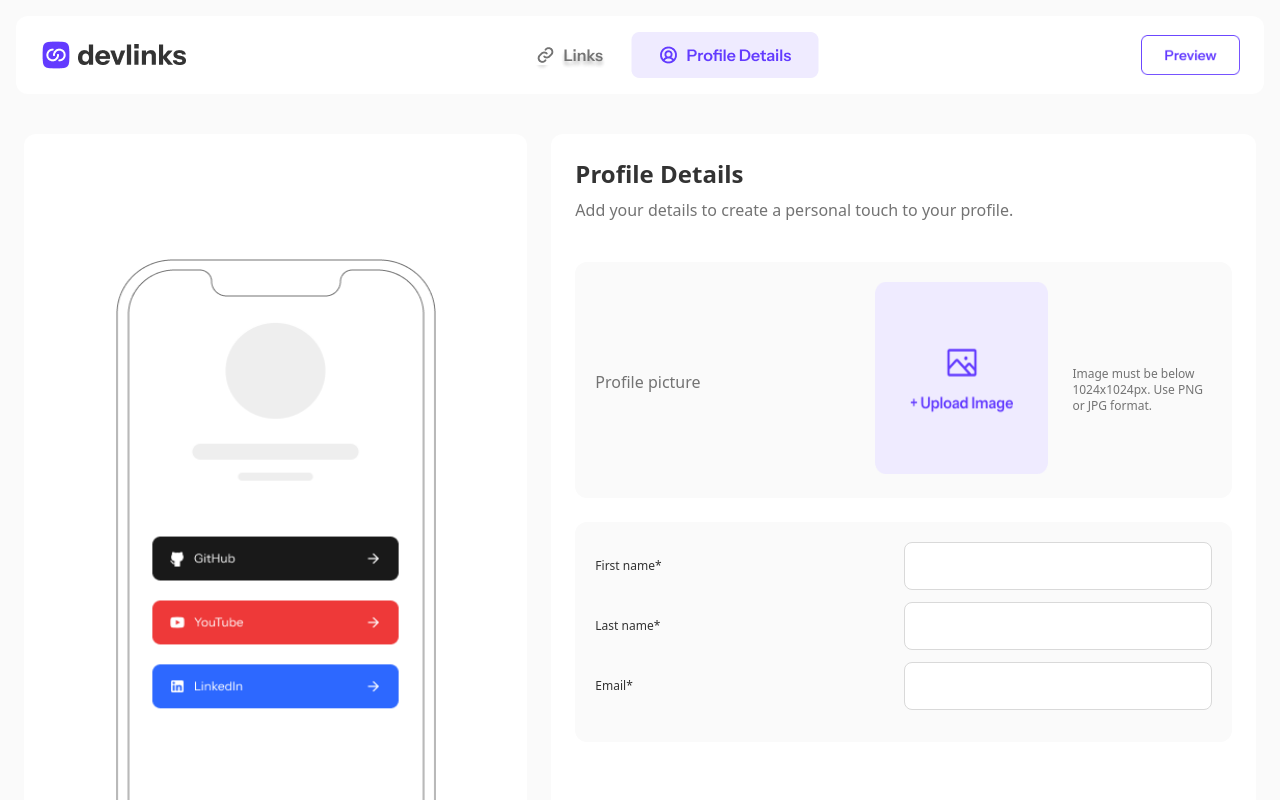
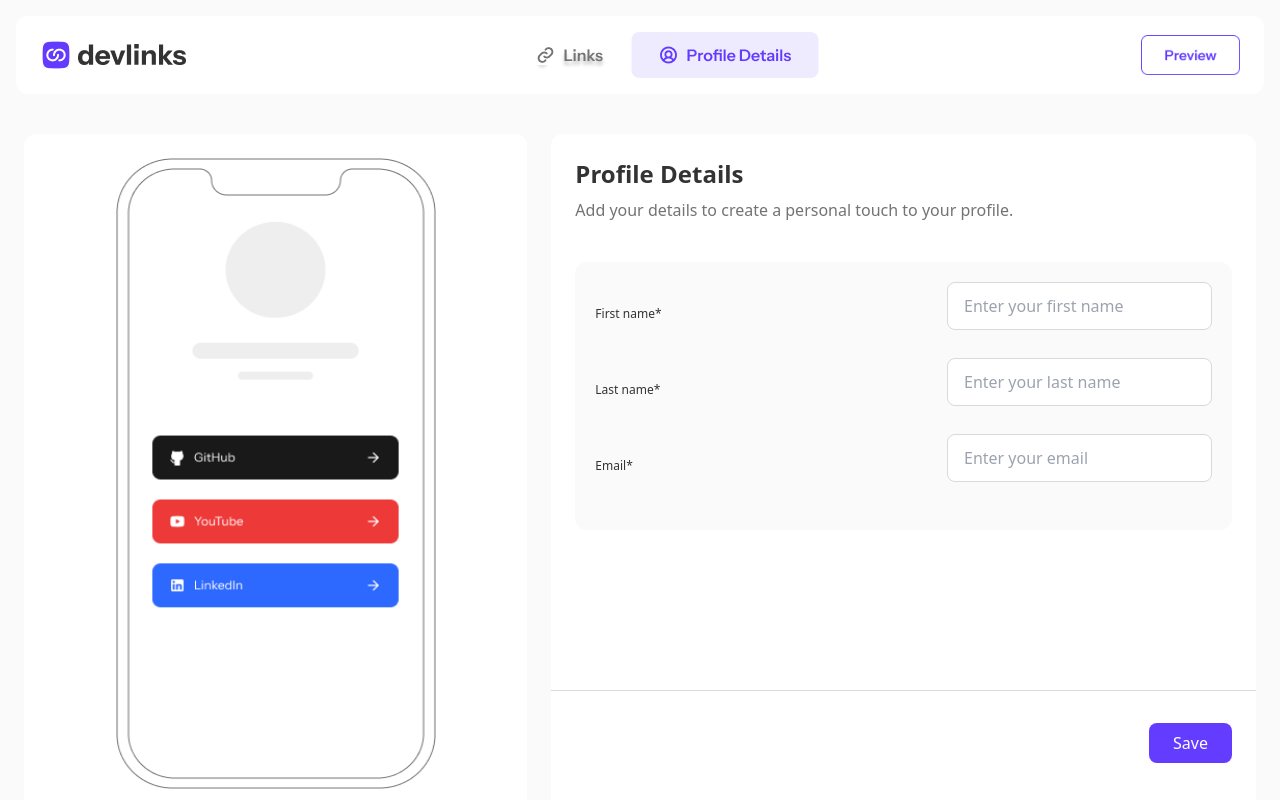
Before and after one commit to TedJenkler/linksharing-MERN-tailwind, a React (Vite) app in the folder client/: page /app in a window 1280 px wide. Shown: the top 800 px of the page. Built offline with nearby package versions, Linux system fonts and the light colour scheme.

Commit message:
validation functionallity added just need more styling

```diff
--- a/client/src/components/ProfilePage.jsx
+++ b/client/src/components/ProfilePage.jsx
@@ -1,8 +1,8 @@
 import React, { useState } from 'react';
 import { useDispatch } from 'react-redux';
 import { updateUser } from '../features/user/userSlice';
-import emptyimg from "../assets/emptyimg.png"
-import desktopimg from "../assets/desktopimg.png"
+import emptyimg from "../assets/emptyimg.png";
+import desktopimg from "../assets/desktopimg.png";
 
 function ProfilePage() {
   const dispatch = useDispatch();
@@ -13,19 +13,37 @@ function ProfilePage() {
     img: null
   });
 
-  console.log(formData)
-
-  const handleChange = (e) => {
-    const { name, value, files } = e.target;
-    const newValue = name === 'img' ? files[0] : value;
-    setFormData(prevState => ({
-      ...prevState,
-      [name]: newValue
-    }));
-  };
+  const [emailV, setEmailV] = useState(true);
+  const [firstnameV, setFirstnameV] = useState(true);
+  const [lastnameV, setLastnameV] = useState(true);
 
   const handleSubmit = async (e) => {
     e.preventDefault();
+
+    let v = 0;
+
+    if (/^[^\s@]+@[^\s@]+\.[^\s@]+$/.test(formData.email)) {
+      setEmailV(true);
+      v++;
+    } else {
+      setEmailV(false);
+    }
+
+    if (formData.firstname.trim() !== '') {
+      setFirstnameV(true);
+      v++;
+    } else {
+      setFirstnameV(false);
+    }
+
+    if (formData.lastname.trim() !== '') {
+      setLastnameV(true);
+      v++;
+    } else {
+      setLastnameV(false);
+    }
+
+    if (v === 3) {
       try {
         await dispatch(updateUser(formData));
         setFormData({
@@ -37,6 +55,15 @@ function ProfilePage() {
       } catch (error) {
         console.error('Update error:', error);
       }
+    }
+  };
+
+  const handleChange = (e) => {
+    const { name, value, files } = e.target;
+    setFormData(prevState => ({
+      ...prevState,
+      [name]: value
+    }));
   };
 
   return (
@@ -48,27 +75,22 @@ function ProfilePage() {
         <h1 className='mx-6 text-2xl font-bold text-darkgrey mb-2'>Profile Details</h1>
         <p className='mx-6 text-base text-grey mb-10'>Add your details to create a personal touch to your profile.</p>
         <form encType="multipart/form-data" onSubmit={handleSubmit}>
-        <div className='p-5 mb-6 bg-lightgrey rounded-xl mx-6 md:flex md:justify-between md:items-center md:pb-0'>
-          <p className='text-base text-grey mb-4 md:w-1/2'>Profile picture</p>
-          <div className='mb-6'>
-            <label htmlFor="fileInput"><img className='h-48 w-48' src={emptyimg} alt='emptyimg' /></label>
-            <input id='fileInput' className='hidden' onChange={handleChange} name="img" type='file'></input>
-          </div>
-          <p className='text-xs text-grey md:w-1/4 md:ml-6'>Image must be below 1024x1024px. Use PNG or JPG format.</p>
-        </div>
           <div className='flex flex-col p-5 bg-lightgrey rounded-xl mb-6 mx-6 md:mb-40'>
             <div className='flex flex-col md:flex-row md:justify-between md:items-center md:mb-3'>
-            <label className='text-xs text-darkgrey mb-1 md:m-0'>First name*</label>
-            <input onChange={handleChange} value={formData.firstname} name="firstname" className='bg-white mb-4 h-12 rounded-lg px-4 border border-borders md:w-1/2 md:m-0'></input>
+              <label className={`text-xs text-darkgrey mb-1 md:m-0 ${!firstnameV ? 'text-red' : ''}`}>First name*</label>
+              <input onChange={handleChange} value={formData.firstname} name="firstname" className={`bg-white mb-4 h-12 rounded-lg px-4 border border-borders focus:outline-none ${!firstnameV ? 'border-red' : ''}`} placeholder="Enter your first name"></input>
             </div>
+            {!firstnameV && <span className="text-red text-xs relative bottom-8 left-12">First name can't be empty</span>}
             <div className='flex flex-col md:flex-row md:justify-between md:items-center md:mb-3'>
-            <label className='text-xs text-darkgrey mb-1 md:m-0'>Last name*</label>
-            <input onChange={handleChange} value={formData.lastname} name="lastname" className='bg-white mb-4 h-12 rounded-lg px-4 border border-borders md:w-1/2 md:m-0'></input>
+              <label className={`text-xs text-darkgrey mb-1 md:m-0 ${!lastnameV ? 'text-red' : ''}`}>Last name*</label>
+              <input onChange={handleChange} value={formData.lastname} name="lastname" className={`bg-white mb-4 h-12 rounded-lg px-4 border border-borders focus:outline-none ${!lastnameV ? 'border-red' : ''}`} placeholder="Enter your last name"></input>
             </div>
+            {!lastnameV && <span className="text-red text-xs relative bottom-8 left-12">Last name can't be empty</span>}
             <div className='flex flex-col md:flex-row md:justify-between md:items-center md:mb-3'>
-            <label className='text-xs text-darkgrey mb-1 md:m-0'>Email*</label>
-            <input onChange={handleChange} value={formData.email} name="email" className='bg-white mb-4 h-12 rounded-lg px-4 border border-borders md:w-1/2 md:m-0'></input>
+              <label className={`text-xs text-darkgrey mb-1 md:m-0 ${!emailV ? 'text-red' : ''}`}>Email*</label>
+              <input onChange={handleChange} value={formData.email} name="email" className={`bg-white mb-4 h-12 rounded-lg px-4 border border-borders focus:outline-none ${!emailV ? 'border-red' : ''}`} placeholder="Enter your email"></input>
             </div>
+            {!emailV && <span className="text-red text-xs relative bottom-8 left-12">Please enter a valid email</span>}
           </div>
           <div className='border-t border-borders py-4 md:flex md:justify-end md:pt-8'>
             <button type="submit" className='bg-purple text-white text-base py-2 px-32 rounded-lg mx-6 md:px-6 hover:bg-hoverpurple'>Save</button>
```
Lines whose indentation alone changed are shown as unchanged.
